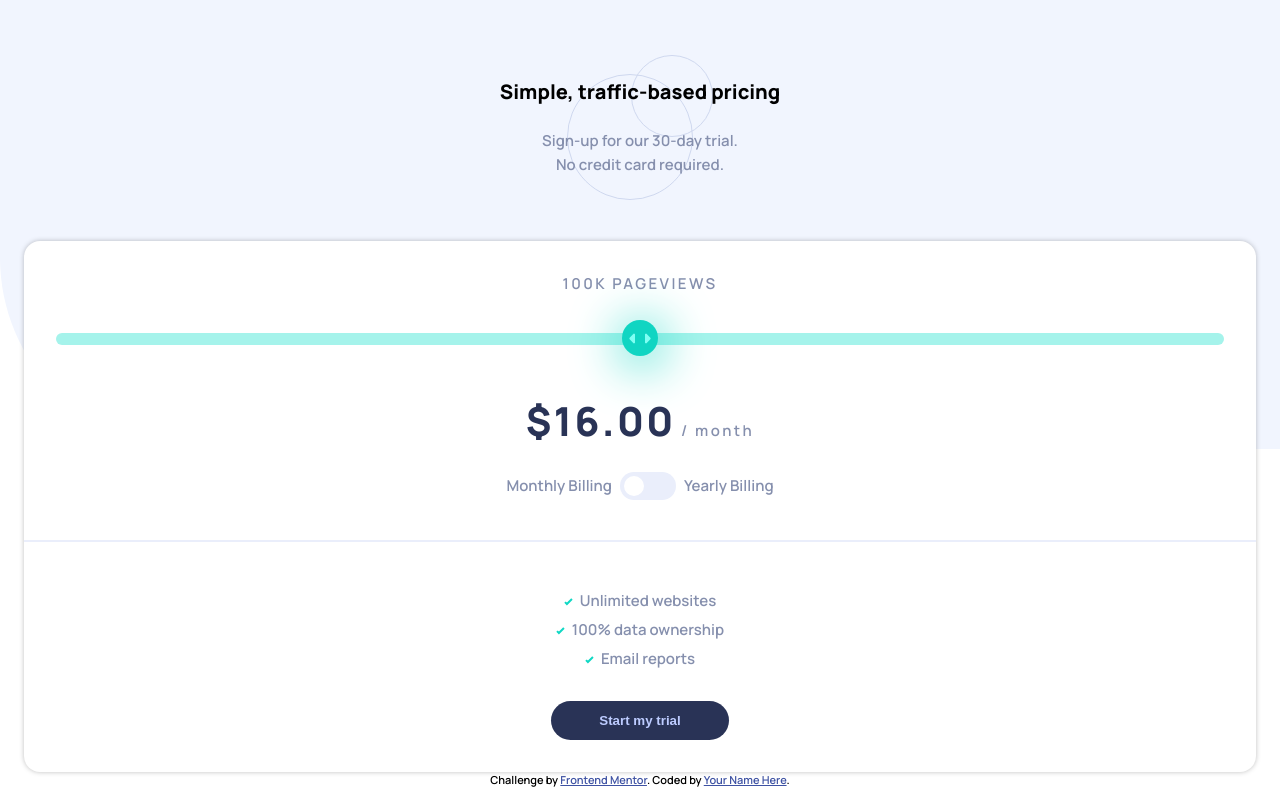
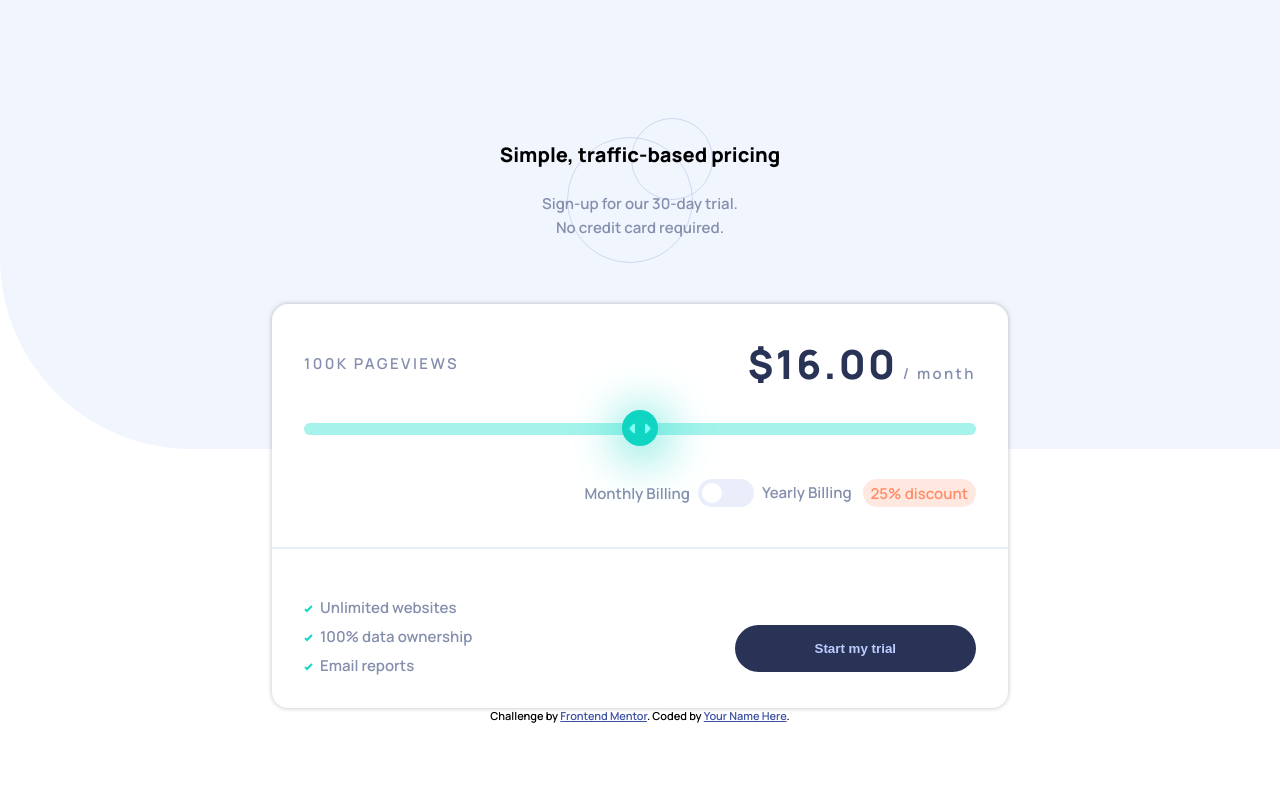
Before and after one commit to ProgramistaJarek/interactive-pricing-component-main, a plain HTML site: page index.html in a window 1280 px wide. Drawn offline with Linux system fonts and the light colour scheme.

Commit message:
add script and rwd for desktop

```diff
--- a/index.html
+++ b/index.html
@@ -38,7 +38,7 @@
 
       <section class="price">
         <p>Monthly Billing</p><button id="btn" class="click" type="button"> <div class="dot"></div> </button>
-        <p>Yearly Billing <span><!--25% discount--></span></p>
+        <p>Yearly Billing <span class="short-text">-25%</span><span class="full-text">25% discount</span></p>
       </section>
       <hr>
       <footer>
--- a/script/script.js
+++ b/script/script.js
@@ -2,6 +2,9 @@ document.addEventListener("DOMContentLoaded", function () {
   setValue();
 
   range.oninput = () => {
+    setValue();
+  };
+  btn.onclick = () => {
     setValue();
   };
 });
@@ -23,7 +26,9 @@ function setValue() {
   switch (range.value) {
     case "1":
       value.innerHTML = "10K";
-      dot.classList.contains("dot-active") ? (cost.innerHTML = "$" + (8 * (discount / 100)).toFixed(2)) : (cost.innerHTML = "$" + (8).toFixed(2));
+      dot.classList.contains("dot-active")
+        ? (cost.innerHTML = "$" + (8 * (discount / 100)).toFixed(2))
+        : (cost.innerHTML = "$" + (8).toFixed(2));
       break;
     case "2":
       value.innerHTML = "50K";
--- a/style/base/_style.scss
+++ b/style/base/_style.scss
@@ -9,7 +9,7 @@ h6 {
 
 html,
 body {
-  height: 100vh;
+  min-height: 100vh;
 }
 
 body {
--- a/style/layout/_main.scss
+++ b/style/layout/_main.scss
@@ -20,7 +20,7 @@ main {
   }
 }
 
-#cost{
+#cost {
   color: $dark-desaturated-blue;
   font-size: 2.5rem;
   font-weight: $font-800;
@@ -98,9 +98,23 @@ input[type="range"] {
   justify-content: center;
   align-items: center;
   margin-top: 1.5rem;
+  width: 100%;
   p {
     color: $grayish-blue;
+    span {
+      background-color: hsla(15, 100%, 70%, 0.2);
+      padding: 0.2rem 0.5rem;
+      border-radius: 1rem;
+      margin-left: 0.5rem;
+      color: $light-red;
+    }
   }
+}
+.short-text {
+  display: inline-block;
+}
+.full-text {
+  display: none;
 }
 
 .click {
@@ -162,3 +176,67 @@ hr {
     cursor: pointer;
   }
 }
+
+@media (min-width: 768px) {
+  main {
+    max-width: calc(768px - 2rem);
+    margin: 0 2rem;
+  }
+
+  .costs {
+    display: flex;
+    align-items: center;
+    justify-content: space-between;
+    position: relative;
+    p {
+      letter-spacing: 0.15rem;
+      color: $grayish-blue;
+      text-transform: uppercase;
+      &:last-child {
+        margin-top: 0;
+      }
+    }
+  }
+
+  input[type="range"] {
+    position: absolute;
+    margin: 2.5rem 0 0;
+    width: 100%;
+    left: 0;
+  }
+
+  .price {
+    display: flex;
+    justify-content: flex-end;
+    align-items: center;
+    margin-top: 5.5rem;
+    p {
+      color: $grayish-blue;
+      span {
+        background-color: hsla(15, 100%, 70%, 0.2);
+        padding: 0.2rem 0.5rem;
+        border-radius: 1rem;
+        margin-left: 0.5rem;
+        color: $light-red;
+      }
+    }
+  }
+  .short-text {
+    display: none;
+  }
+  .full-text {
+    display: inline-block;
+  }
+
+  footer {
+    display: flex;
+    justify-content: space-between;
+    align-items: center;
+  }
+  .list {
+    text-align: left;
+  }
+  .btn {
+    padding: 1rem 5rem;
+  }
+}
```
Also changed, not shown: style/style.css, 1 other file.
